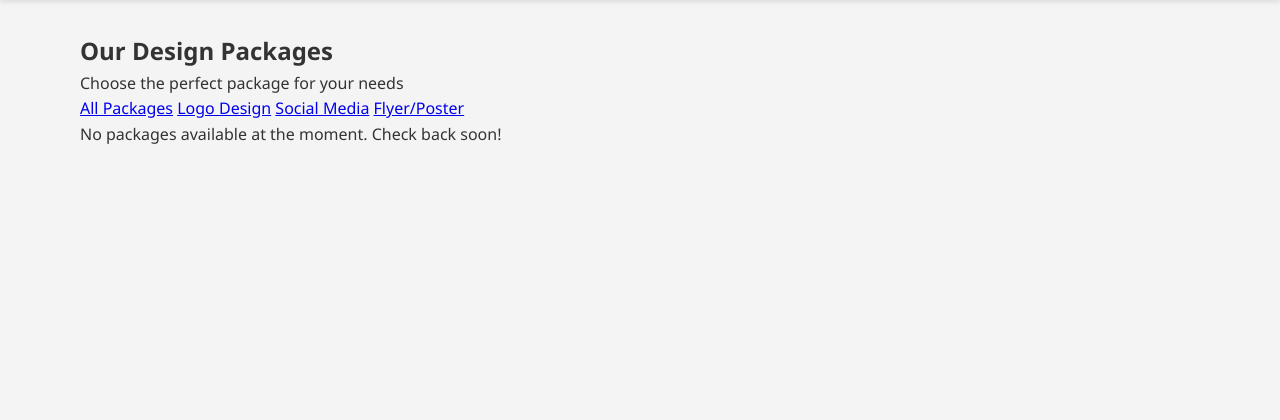
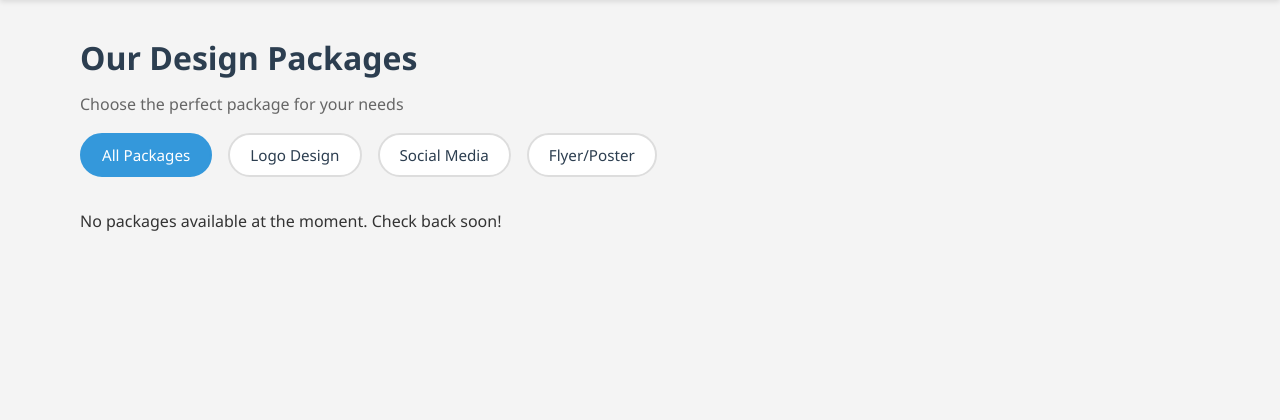
Before and after one commit to thekidmellow/david-visuals, a Django app: page /packages/ in a window 1280 px wide. Shown: the part 70-490 px from the top of the page. Run offline with Django 4.2, Linux system fonts and the light colour scheme; data that the repository does not hold is empty.

Commit message:
fix: style package filter buttons

```diff
--- a/static/css/style.css
+++ b/static/css/style.css
@@ -1113,7 +1113,51 @@ input[type="checkbox"] {
   margin-top: 1rem;
 }
 
-@media (max-width: 768px) {
+.packages-header {
+  margin-bottom: 1rem;
+}
+
+.packages-header h1 {
+  color: #2c3e50;
+  font-size: 2rem;
+  margin-bottom: 0.5rem;
+}
+
+.packages-header p {
+  color: #666;
+}
+
+.packages-filter {
+  margin-bottom: 2rem;
+}
+
+.filter-buttons {
+  display: flex;
+  gap: 1rem;
+  flex-wrap: wrap;
+}
+
+.filter-btn {
+  padding: 0.5rem 1.25rem;
+  background-color: #fff;
+  color: #2c3e50;
+  text-decoration: none;
+  border-radius: 25px;
+  border: 2px solid #ddd;
+  transition: all 0.3s;
+  font-size: 0.95rem;
+}
+
+.filter-btn:hover {
+  border-color: #3498db;
+  color: #3498db;
+}
+
+.filter-btn.active {
+  background-color: #3498db;
+  color: #fff;
+  border-color: #3498db;
+}
 
 @media (max-width: 768px) {
   .nav-links {
```
